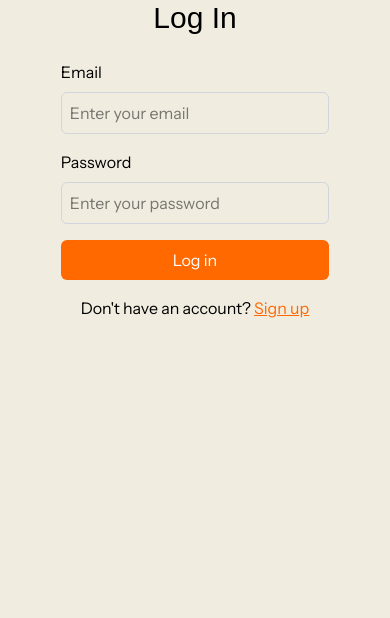
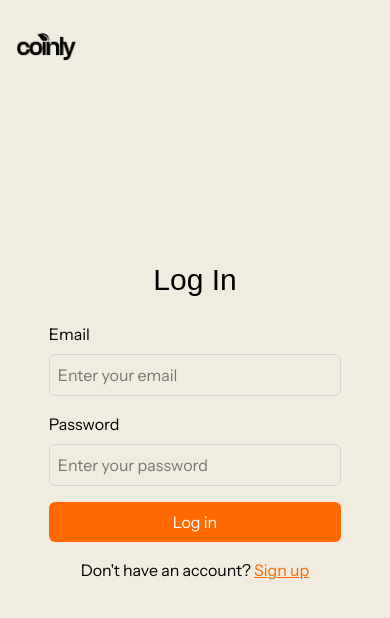
Before and after one commit to samuelngry/Coinly, a React (Vite) app in the folder client/: page /login in a window 390 px wide. Shown: the top 618 px of the page. Built offline with nearby package versions, Linux system fonts and the light colour scheme; a web font is replaced by a local one.

Commit message:
feat: add logo to top left of log in page and center log in form in mobile

```diff
--- a/client/src/components/auth/LoginForm.jsx
+++ b/client/src/components/auth/LoginForm.jsx
@@ -1,11 +1,17 @@
 import React from 'react'
 import loginImage from '../../assets/pets.jpeg'
+import logo from "../../assets/logo.png"
 
 const LoginForm = () => {
   return (
     <div>
-      <div className='flex flex-col lg:flex-row h-screen'>
-        <div className='flex flex-col justify-center items-center w-full lg:w-1/2 px-4'>
+      <div className='flex flex-col lg:flex-row'>
+
+        <div className='absolute top-4 left-4'>
+          <img className='h-15 w-15' src={logo} alt='logo' />
+        </div>
+
+        <div className='flex flex-col justify-center items-center w-full lg:w-1/2 min-h-screen'>
           <div className='w-3/4 lg:w-2/3 max-w-md rounded-lg'>
             <h1 className='text-3xl mb-6 text-center'>Log In</h1>
             <form>
```
